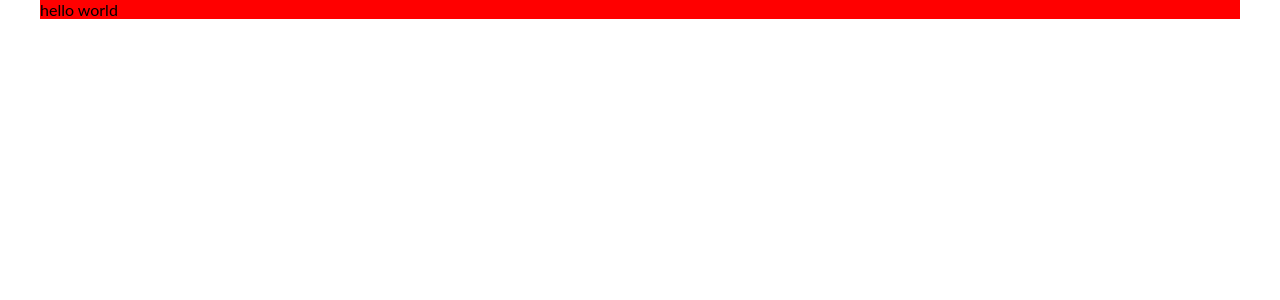
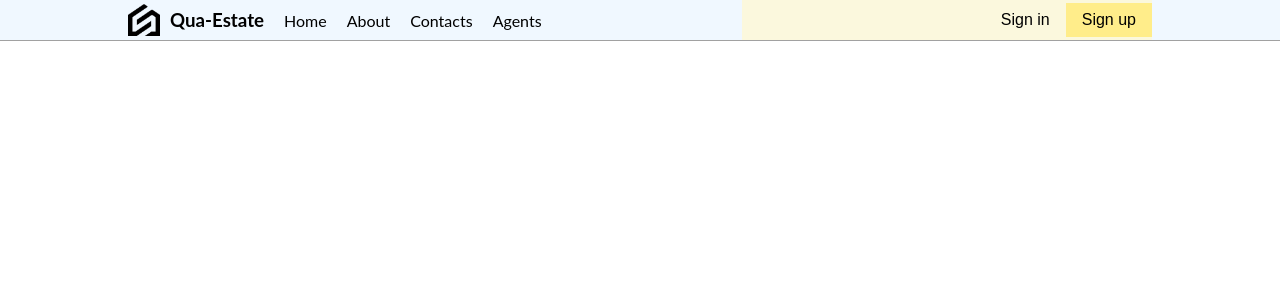
Before and after one commit to omertaskn452/project-real-estate, a React (Vite) app in the folder front-end/: page / in a window 1280 px wide. Shown: the top 300 px of the page. Built offline with nearby package versions, Linux system fonts and the light colour scheme.

Commit message:
navbar added

```diff
--- a/front-end/src/App.jsx
+++ b/front-end/src/App.jsx
@@ -1,8 +1,10 @@
+import Navbar from "./components/navbar/Navbar"
+
 function App() {
 
   return (
     <>
-      <div className="container">hello world</div>
+      <Navbar/>
     </>
   )
 }
--- /dev/null
+++ b/front-end/src/components/navbar/Navbar.jsx
@@ -0,0 +1,36 @@
+import './navbar.css'
+
+import React from 'react'
+
+const Navbar = () => {
+  return (
+    <div className="navbar">
+      <div className="container">
+        <div className="navbar-wrapper">
+          <div className="navbar-left">
+            <div className="navbar-logo">
+              <div className="navbar-logo-img-wrapper">
+                <img className='navbar-logo-img' src="/icons/logo.png" alt="" />
+              </div>
+              <h3 className='navbar-logo-text'>Qua-Estate</h3>
+            </div>
+            <ul className='navbar-link'>
+              <li className='navbar-link-item'><a href="" className='navbar-link-a'>Home</a></li>
+              <li className='navbar-link-item'><a href="" className='navbar-link-a'>About</a></li>
+              <li className='navbar-link-item'><a href="" className='navbar-link-a'>Contacts</a></li>
+              <li className='navbar-link-item'><a href="" className='navbar-link-a'>Agents</a></li>
+            </ul>
+          </div>
+          <div className="navbar-right">
+            <div className="navbar-btns">
+              <button className='navbar-btn'>Sign in</button>
+              <button className='navbar-btn sign-up'>Sign up</button>
+            </div>
+          </div>
+        </div>
+      </div>
+    </div>
+  )
+}
+
+export default Navbar
--- /dev/null
+++ b/front-end/src/components/navbar/navbar.css
@@ -0,0 +1,61 @@
+.navbar{
+  background-color: aliceblue;
+  border-bottom: 1px solid rgb(161, 161, 161);
+  font-size: 1rem;
+}
+.navbar-wrapper{
+  display: flex;
+  align-items: center;
+  height: 40px;
+}
+.navbar-left{
+  flex: 3;
+  display: flex;
+  align-items: center;
+  gap: 20px;
+}
+.navbar-logo{
+  display: flex;
+  align-items: center;
+  gap: 10px;
+}
+.navbar-logo-img-wrapper{
+  width: 32px;
+  height: 32px;
+}
+.navbar-logo-img{
+  width: 100%;
+  height: 100%;
+}
+.navbar-link{
+  display: flex;
+  flex-direction: row;
+  align-items: center;
+  gap: 20px;
+  list-style: none;
+  height: 100%;
+}
+.navbar-link-a{
+  display: inline-block;
+}
+.navbar-right{
+  flex: 2;
+  display: flex;
+  justify-content: end;
+  background-color: rgb(251, 248, 221);
+  height: 100%;
+}
+.navbar-btns{
+  margin-left: auto;
+  display: flex;
+  align-items: center;
+}
+.navbar-btn{
+  border: none;
+  padding: 0.5rem 1rem;
+  background-color: inherit;
+  font-size: inherit;
+}
+.sign-up{
+  background-color: rgb(255, 237, 138);
+}
--- a/front-end/src/index.css
+++ b/front-end/src/index.css
@@ -11,18 +11,7 @@ body{
   font-family: "Lato", sans-serif;
 }
 .container{
-  width: min(95%, 1200px);
-  margin: 0 auto;
-  background-color: red;
+  width: 80%;
+  margin-left: auto;
+  margin-right: auto;
 }
-
-@media (max-width: 1024px){
-  .container{
-    background-color: blue;
-  }
-}
-@media (max-width: 720px){
-  .container{
-    background-color: yellow;
-  }
-}
```
